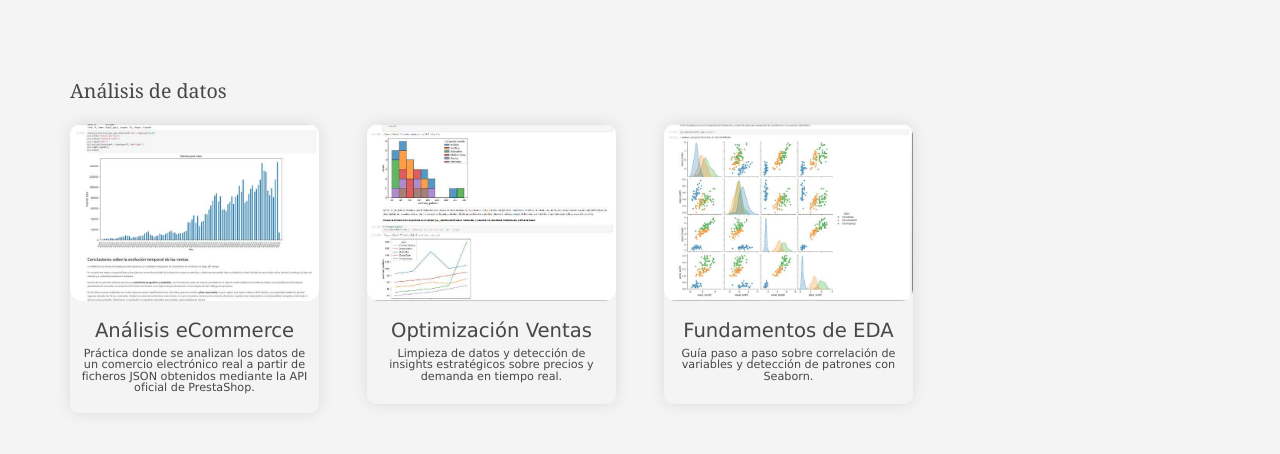
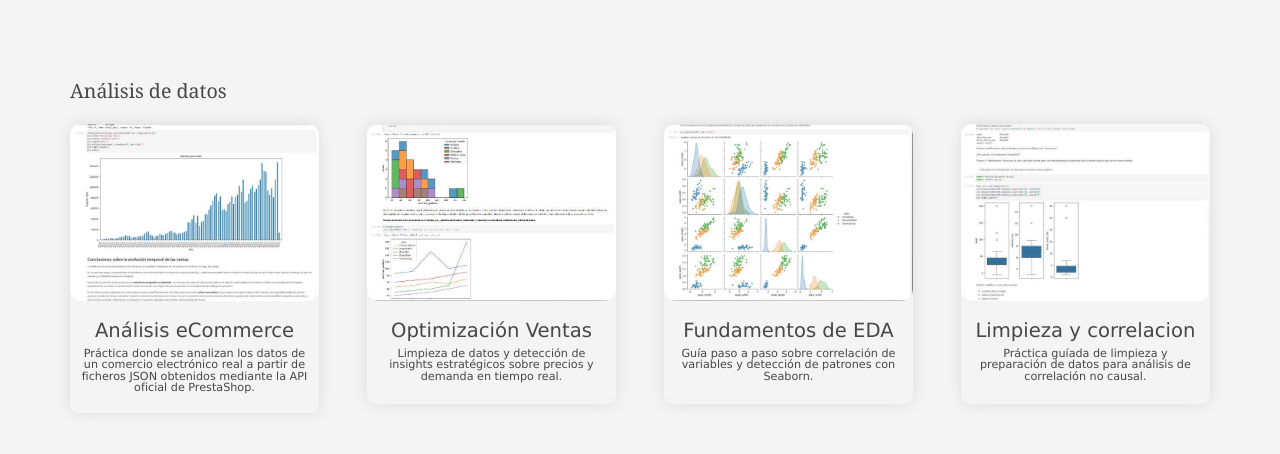
Before and after one commit to Heipry/recursos-educativos, a plain HTML site: page index.html in a window 1280 px wide. Shown: the part 4427-4881 px from the top of the page. Drawn offline with Linux system fonts and the light colour scheme.

Commit message:
feat: limpieza encuesta

```diff
--- a/index.html
+++ b/index.html
@@ -490,7 +490,16 @@
           </figure>
         </li>
 
-        <li class="one_quarter">&NonBreakingSpace;</li>
+        <li class="one_quarter">
+          <figure>
+            <a class="imgover" href="https://heipry.github.io/recursos-python/limpieza_encuesta.html" target="_blank" rel="noopener noreferrer"><img
+                src="images/projects/encuesta.jpg" alt="Análisis y limpieza de un conjunto de datos" /></a>
+            <figcaption>
+              <strong>Limpieza y correlacion</strong>
+              <em>Práctica guíada de limpieza y preparación de datos para análisis de correlación no causal.</em>
+            </figcaption>
+          </figure>
+        </li>
       </ul>
     </div>
   </div>
```
Also changed, not shown: images/projects/encuesta.jpg (added).
